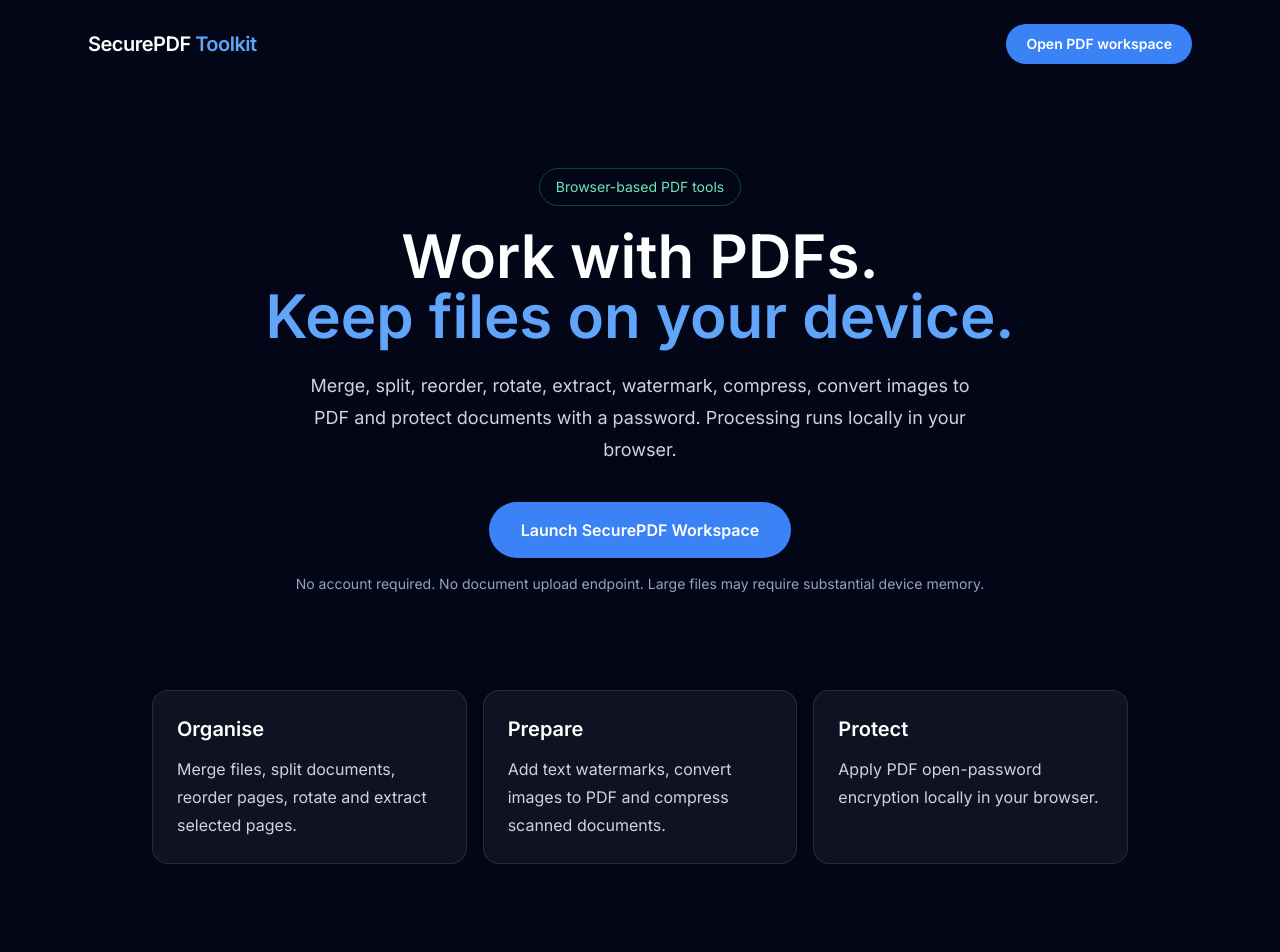
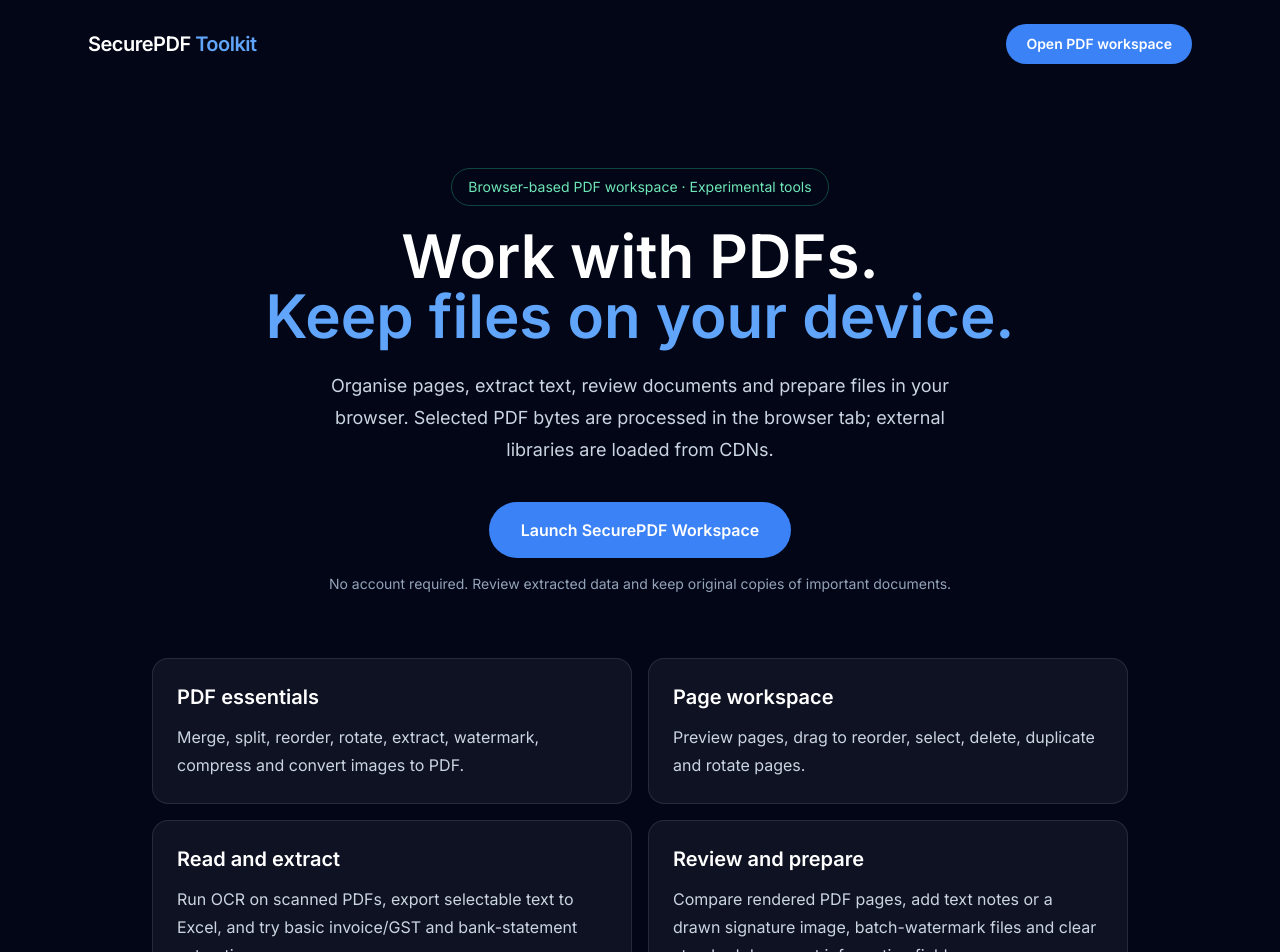
Before and after one commit to vikashpathak-in/securepdf-toolkit, a Next.js app: page / in a window 1280 px wide. Shown: the top 952 px of the page. Built offline with nearby package versions, Linux system fonts and the light colour scheme.

Commit message:
Update overview with experimental document workflow capabilities

```diff
--- a/app/page.tsx
+++ b/app/page.tsx
@@ -1,23 +1,31 @@
 export default function Home() {
+  const groups = [
+    ["PDF essentials", "Merge, split, reorder, rotate, extract, watermark, compress and convert images to PDF."],
+    ["Page workspace", "Preview pages, drag to reorder, select, delete, duplicate and rotate pages."],
+    ["Read and extract", "Run OCR on scanned PDFs, export selectable text to Excel, and try basic invoice/GST and bank-statement extraction."],
+    ["Review and prepare", "Compare rendered PDF pages, add text notes or a drawn signature image, batch-watermark files and clear standard document information fields."]
+  ];
   return (
     <main className="min-h-screen bg-slate-950 text-white">
       <header className="mx-auto flex max-w-6xl items-center justify-between px-6 py-6">
         <a href="./" className="text-xl font-bold tracking-tight">SecurePDF <span className="text-blue-400">Toolkit</span></a>
         <a href="./workspace.html" className="rounded-full bg-blue-500 px-5 py-2.5 text-sm font-semibold hover:bg-blue-400">Open PDF workspace</a>
       </header>
-      <section className="mx-auto max-w-5xl px-6 pb-24 pt-20 text-center">
-        <p className="mb-5 inline-flex rounded-full border border-emerald-400/30 px-4 py-2 text-sm text-emerald-300">Browser-based PDF tools</p>
+      <section className="mx-auto max-w-5xl px-6 pb-16 pt-20 text-center">
+        <p className="mb-5 inline-flex rounded-full border border-emerald-400/30 px-4 py-2 text-sm text-emerald-300">Browser-based PDF workspace · Experimental tools</p>
         <h1 className="text-4xl font-bold leading-tight sm:text-6xl">Work with PDFs.<br/><span className="text-blue-400">Keep files on your device.</span></h1>
-        <p className="mx-auto mt-6 max-w-2xl text-lg leading-8 text-slate-300">Merge, split, reorder, rotate, extract, watermark, compress, convert images to PDF and protect documents with a password. Processing runs locally in your browser.</p>
+        <p className="mx-auto mt-6 max-w-2xl text-lg leading-8 text-slate-300">Organise pages, extract text, review documents and prepare files in your browser. Selected PDF bytes are processed in the browser tab; external libraries are loaded from CDNs.</p>
         <a href="./workspace.html" className="mt-9 inline-flex rounded-full bg-blue-500 px-8 py-4 font-semibold hover:bg-blue-400">Launch SecurePDF Workspace</a>
-        <p className="mt-4 text-sm text-slate-400">No account required. No document upload endpoint. Large files may require substantial device memory.</p>
+        <p className="mt-4 text-sm text-slate-400">No account required. Review extracted data and keep original copies of important documents.</p>
       </section>
-      <section className="mx-auto grid max-w-5xl gap-4 px-6 pb-24 sm:grid-cols-3">
-        {[
-          ["Organise","Merge files, split documents, reorder pages, rotate and extract selected pages."],
-          ["Prepare","Add text watermarks, convert images to PDF and compress scanned documents."],
-          ["Protect","Apply PDF open-password encryption locally in your browser."]
-        ].map(([title,body])=><article key={title} className="rounded-2xl border border-white/10 bg-white/5 p-6"><h2 className="text-xl font-semibold">{title}</h2><p className="mt-3 leading-7 text-slate-300">{body}</p></article>)}
+      <section className="mx-auto grid max-w-5xl gap-4 px-6 pb-14 sm:grid-cols-2">
+        {groups.map(([title,body])=><article key={title} className="rounded-2xl border border-white/10 bg-white/5 p-6"><h2 className="text-xl font-semibold">{title}</h2><p className="mt-3 leading-7 text-slate-300">{body}</p></article>)}
+      </section>
+      <section className="mx-auto max-w-5xl px-6 pb-20">
+        <div className="rounded-2xl border border-amber-400/30 bg-amber-400/5 p-6">
+          <h2 className="font-semibold text-amber-200">Experimental feature limitations</h2>
+          <p className="mt-2 text-sm leading-6 text-slate-300">OCR, invoice/GST extraction, bank statement extraction and PDF comparison require manual review. PDF-to-Excel exports extracted text and does not guarantee table reconstruction. A drawn signature is not a cryptographic digital signature. Certificate-backed digital signing is not currently available. See the repository documentation for details.</p>
+        </div>
       </section>
       <footer className="border-t border-white/10 px-6 py-8 text-center text-sm text-slate-400">SecurePDF Toolkit · Browser-based document utilities</footer>
     </main>
```
